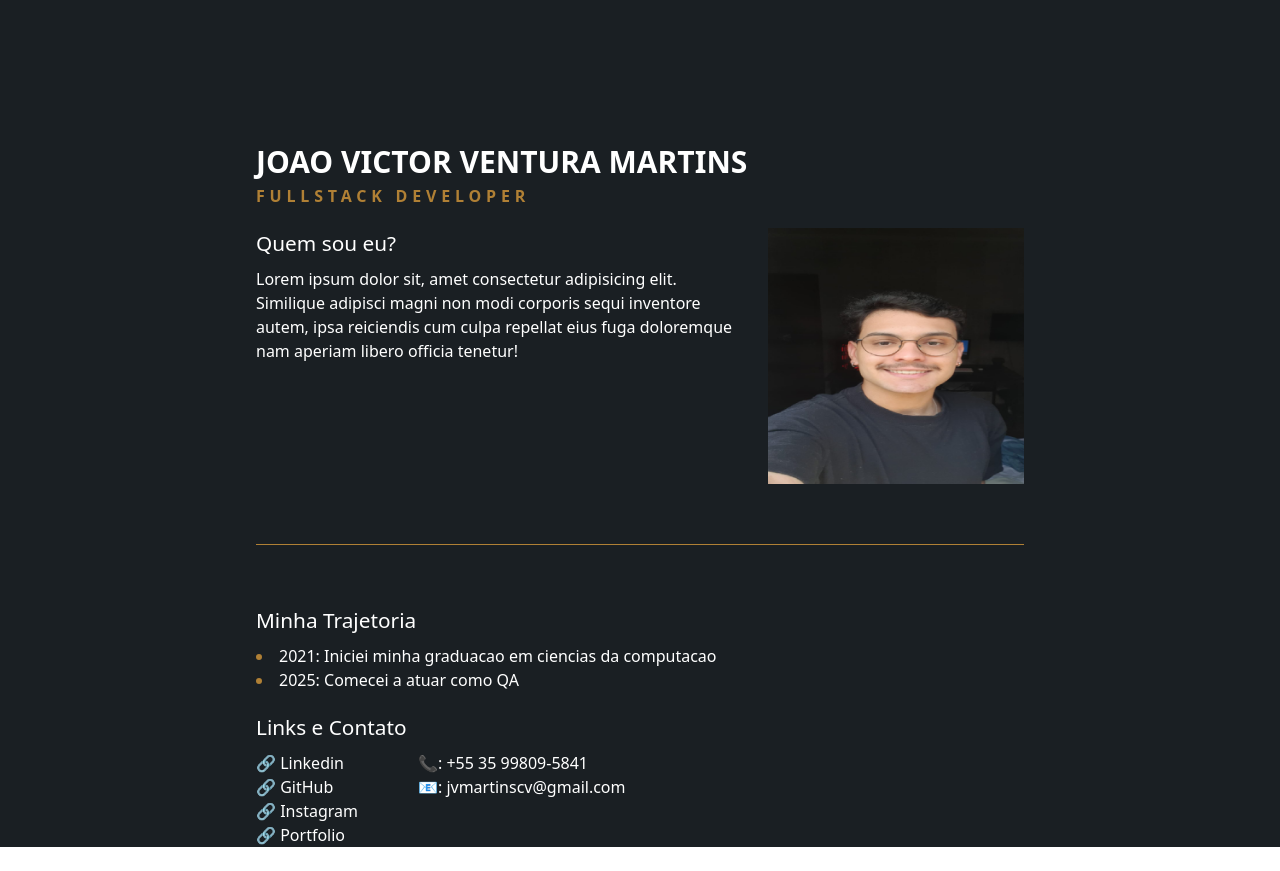
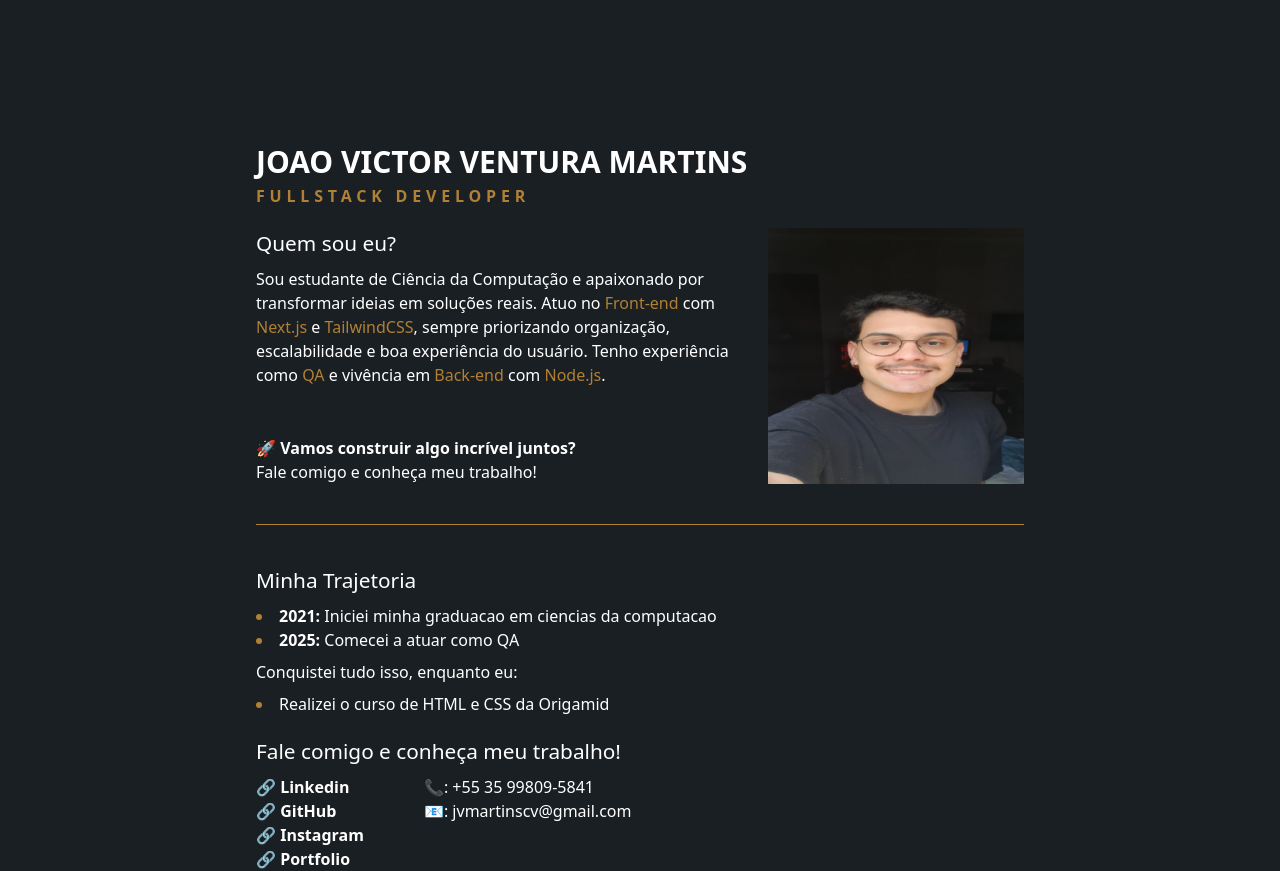
Before and after one commit to JoaoVictorVM/About-me, a Next.js app: page / in a window 1280 px wide. Before the commit the page ends 847 px from the top, so only its background shows below. Built offline with nearby package versions, Linux system fonts and the light colour scheme.

Commit message:
Update hero section content and highlight styles
Rewrote the hero section with more personalized information, improved formatting, and updated contact links. Added CSS styling to highlight <span> elements for better emphasis on key skills and experiences.

```diff
--- a/src/components/pages/home/hero-section.tsx
+++ b/src/components/pages/home/hero-section.tsx
@@ -9,7 +9,10 @@ export default function HeroSection() {
                 <div className="flex gap-5">
                     <div className="flex flex-col gap-2">
                         <h2>Quem sou eu?</h2>
-                        <p>Lorem ipsum dolor sit, amet consectetur adipisicing elit. Similique adipisci magni non modi corporis sequi inventore autem, ipsa reiciendis cum culpa repellat eius fuga doloremque nam aperiam libero officia tenetur!</p>
+                        <div className="flex flex-col justify-between h-full">
+                            <p>Sou estudante de Ciência da Computação e apaixonado por transformar ideias em soluções reais. Atuo no <span>Front-end</span> com <span>Next.js</span> e <span>TailwindCSS</span>, sempre priorizando organização, escalabilidade e boa experiência do usuário. Tenho experiência como <span>QA</span> e vivência em <span>Back-end</span> com <span>Node.js</span>.</p>
+                            <p>🚀 <strong>Vamos construir algo incrível juntos?</strong><br />Fale comigo e conheça meu trabalho!</p>
+                        </div>
                     </div>
                     <img
                         src="/assets/images/Profile.png"
@@ -17,30 +20,34 @@ export default function HeroSection() {
                         className="w-3xs h-3xs"
                     />
                 </div>
-                <div className="bg-[var(--color-highlight)] h-[1px] mt-10 mb-10"></div>
+                <div className="bg-[var(--color-highlight)] h-[1px] mt-5 mb-5"></div>
 
                 <div className="flex flex-col gap-2">
                     <h2>Minha Trajetoria</h2>
-
                     <ul className="marker:text-[var(--color-highlight)]">
                         <li>
-                            <span>2021: </span> Iniciei minha graduacao em ciencias da computacao
+                            <strong>2021: </strong> Iniciei minha graduacao em ciencias da computacao
                         </li>
                         <li>
-                            <span>2025: </span> Comecei a atuar como QA
+                            <strong>2025: </strong> Comecei a atuar como QA
                         </li>
                     </ul>
-
+                    <p>Conquistei tudo isso, enquanto eu:</p>
+                    <ul className="marker:text-[var(--color-highlight)]">
+                        <li>
+                            Realizei o curso de HTML e CSS da Origamid
+                        </li>
+                    </ul>
                 </div>
 
                 <div className="flex flex-col gap-2">
-                    <h2>Links e Contato</h2>
+                    <h2>Fale comigo e conheça meu trabalho!</h2>
                     <div className="flex gap-15">
                         <div className="flex flex-col">
-                            <a href="">🔗 Linkedin</a>
-                            <a href="">🔗 GitHub</a>
-                            <a href="">🔗 Instagram</a>
-                            <a href="">🔗 Portfolio</a>
+                            <a href="">🔗 <strong>Linkedin</strong></a>
+                            <a href="">🔗 <strong>GitHub</strong></a>
+                            <a href="">🔗 <strong>Instagram</strong></a>
+                            <a href="">🔗 <strong>Portfolio</strong></a>
                         </div>
                         <div>
                             <p>📞: +55 35 99809-5841</p>
--- a/src/styles/global/elements.css
+++ b/src/styles/global/elements.css
@@ -6,3 +6,7 @@ h2 {
 li{
     list-style: inside;
 }
+
+span {
+    color: var(--color-highlight);
+}
```
